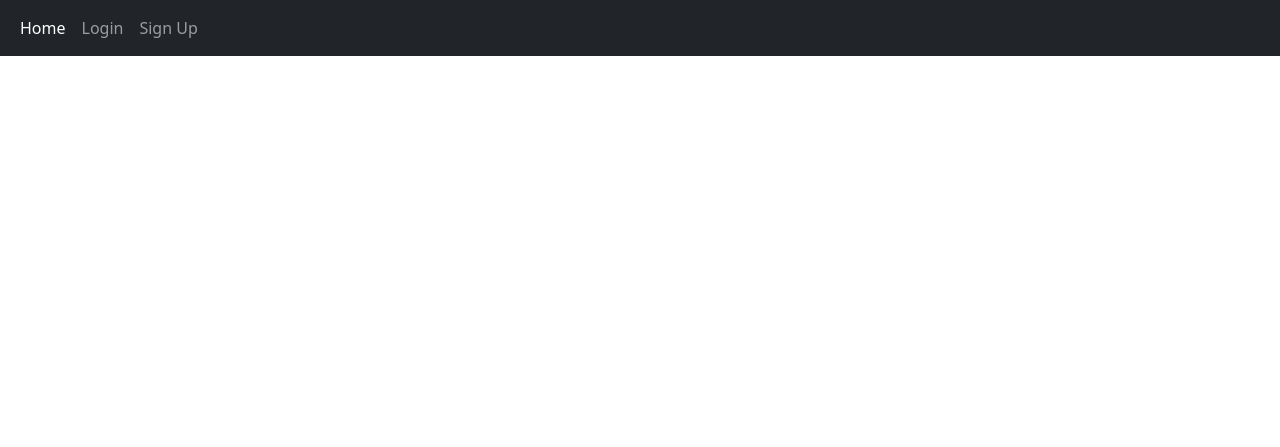
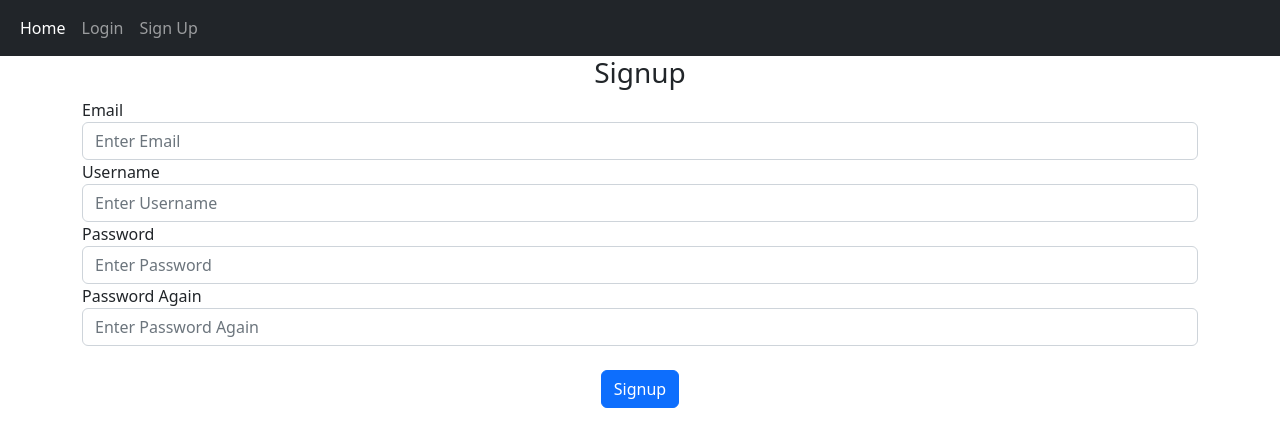
Before and after one commit to ViktoriaBy/Blog-Flask, a Python web app: template website/templates/signup.html in a window 1280 px wide. Shown: the top 447 px of the page. Run offline with Jinja, Linux system fonts and the light colour scheme; the template is opened without the code that fills it, so the values that code supplies are empty.

Commit message:
Added signup page

```diff
--- a/website/templates/signup.html
+++ b/website/templates/signup.html
@@ -1,3 +1,32 @@
 {% extends "base.html" %}
 
-{% block content %}{% endblock %}
+{% block title %} Signup {% endblock %}
+
+{% block content %}
+
+<form method="POST">
+  <h3 align="center">
+    Signup
+  </h3>
+  <div class="form-group">
+    <label for="email">Email</label>
+    <input class="form-control" type="text" id="email" name="email" placeholder="Enter Email">
+
+    <div class="form-group">
+        <label for="username">Username</label>
+        <input class="form-control" type="text" id="username" name="username" placeholder="Enter Username">
+
+    <label for="password1">Password</label>
+    <input class="form-control" type="password" id="password1" name="password1" placeholder="Enter Password">
+
+    <label for="password2">Password Again</label>
+    <input class="form-control" type="password" id="password2" name="password2" placeholder="Enter Password Again">
+  <br>
+  <div align="center">
+   <button class="btn btn-primary" type="submit">Signup</button>
+  </div>
+</div>
+</form>
+
+
+{% endblock %}
```
